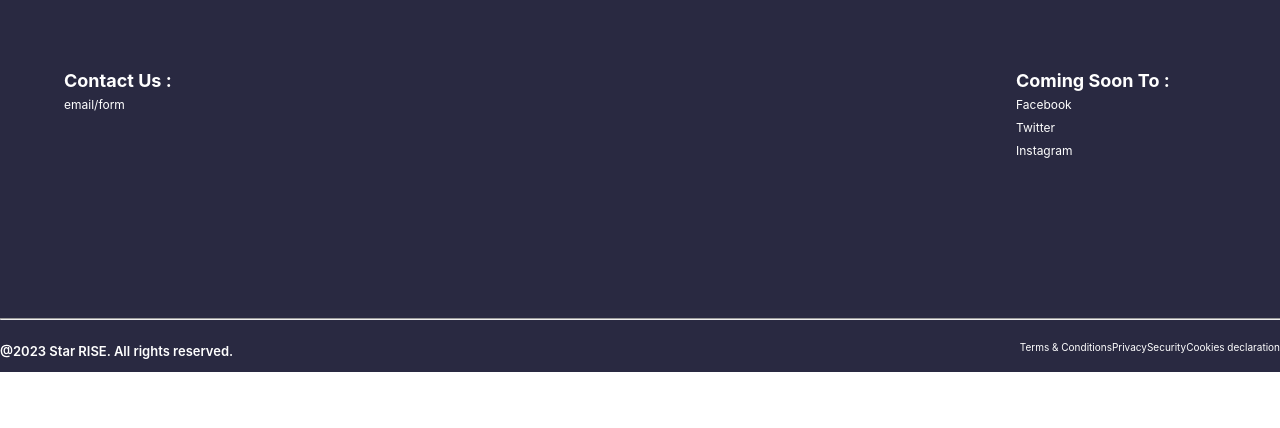
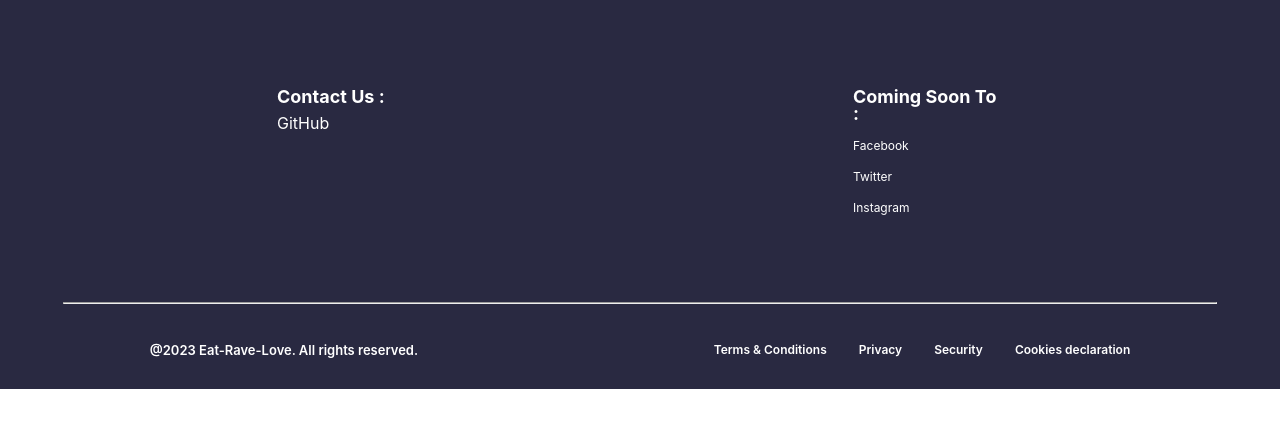
Before and after one commit to Bibbleboop/Eat-Rave-Love, a React (Create React App) app: page / in a window 1280 px wide. Shown: the top 428 px of the page. Built offline with nearby package versions, Linux system fonts and the light colour scheme.

Commit message:
adjustments to style

```diff
--- a/src/Components/footer/footer.css
+++ b/src/Components/footer/footer.css
@@ -10,35 +10,35 @@
     height: px;
 }
 
-.footer {
-
-}
-
 .footer-links {
     display: flex;
-    justify-content: space-between;
+    justify-content: space-around;
     align-items: flex-start;
     flex-direction: row;
     flex-wrap: wrap;
     height: 150px;
     width: 100%;
     text-align: left;
-    margin-bottom: 2rem;
+    margin-bottom: 1rem;
 }
 
 .footer-links_div {
-    width: 200px;
-    margin: 0rem;
+    width: 150px;
+    margin: 1rem;
     display: flex;
     justify-content: flex-start;
     flex-direction: column;
     color: white;
-    display: inline;
 }
 
 a {
     text-decoration: none;
     color: white;
+}
+
+.social-media {
+    display: flex;
+    flex-direction: column;
 }
 
 .footer-links_div h3 {
@@ -58,35 +58,38 @@ a {
 .footer-bottom {
     display: flex;
     flex-direction: row;
-    justify-content: space-between;
-    margin-top: 0.2rem;
+    justify-content: space-around;
+    margin: 18px;
 }
 
 .footer-terms {
     display: flex;
     flex-direction: row;
-    justify-content: space-around;
 }
 
 .footer-terms p {
-    font-size: 10px;
+    font-size: 12px;
+    line-height: 15px;
+    margin-left: 2rem;
+    color: white;
+    font-weight: 600;
+    text-align: center;
 }
 
 hr {
-    color: white;
-    width: 100%;
+    color: white !important;
+    width: 90%;
 }
 
-.footer-copyright {
+.footer-copyright p {
     font-size: 13px;
     line-height: 15px;
     color: white;
     font-weight: 600;
+
 }
 
-.
-
-@media screen and (max-width: 1140px) {
+@media screen and (max-width: 950px) {
     h3 {
         font-size: 47px;
         line-height: 50px;
@@ -104,7 +107,7 @@ hr {
         line-height: 42px;
     }
 
-    .footer-links div {
+    .footer-links_div {
         margin: 1rem 0;
     }
 
@@ -114,6 +117,10 @@ hr {
     }
 
     .footer-terms {
+        flex-direction: column;
+    }
+
+    .footer-terms p {
         margin-left: 0rem;
         margin-top: 1rem;
     }
--- a/src/Components/footer/footer.js
+++ b/src/Components/footer/footer.js
@@ -10,15 +10,17 @@ const ReactFooter=()=>{
                 <div className="footer-links">
                     <div className="footer-links_div">
                         <h3>Contact Us :</h3>
-                        <a href="#"></a>
-                        <p>email/form</p>
+                        <a href="">GitHub</a>
+
+
                     </div>
-
                     <div className="footer-links_div">
                         <h3>Coming Soon To :</h3>
-                        <p>Facebook</p>
-                        <p>Twitter</p>
-                        <p>Instagram</p>
+                        <div className="social-media">
+                            <p>Facebook</p>
+                            <p>Twitter</p>
+                            <p>Instagram</p>
+                        </div>
                     </div>
                 </div>
             </div>
@@ -26,8 +28,8 @@ const ReactFooter=()=>{
 
             <div className="footer-bottom">
                 <div className="footer-copyright">
-                    <p>
-                        @{new Date().getFullYear()} Star RISE. All rights reserved.
+                    <p className="">
+                        @{new Date().getFullYear()} Eat-Rave-Love. All rights reserved.
                     </p>
                 </div>
                 <div className="footer-terms">
```
Also changed, not shown: src/Components/search bar.js (+0 -21 lines).
